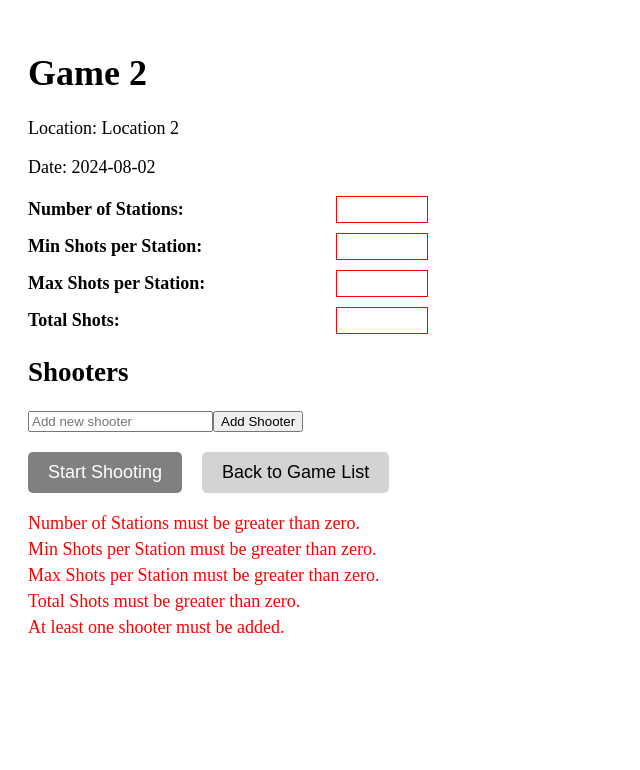
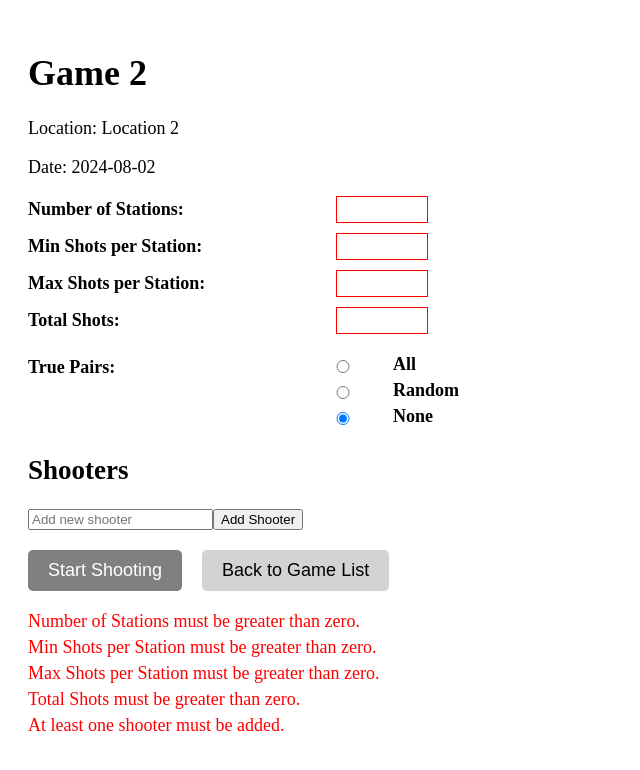
Before and after one commit to flatline620/shot-tracker, a React (Create React App) app: page /game/1 in a window 1280 px wide. Shown: the top 770 px of the page, without its empty margins (0-640 px from the left). Built offline with nearby package versions, Linux system fonts and the light colour scheme.

Commit message:
Added TP selection

```diff
--- a/src/components/game/GameDetails.js
+++ b/src/components/game/GameDetails.js
@@ -3,12 +3,13 @@ import { useParams, useNavigate } from 'react-router-dom';
 import './css/GameDetails.css'; // Ensure the correct path to the CSS file
 
 // Function to distribute shots
-const distributeShots = (numStations, minShotsPerStation, maxShotsPerStation, totalShots) => {
+const distributeShots = (numStations, minShotsPerStation, maxShotsPerStation, totalShots, truePairsOption) => {
     if (numStations <= 0 || minShotsPerStation < 0 || maxShotsPerStation < minShotsPerStation ||
         totalShots < numStations * minShotsPerStation || totalShots > numStations * maxShotsPerStation) {
         throw new Error("Invalid parameters.");
     }
 
+    // Custom logic based on truePairsOption
     const shots = Array(numStations).fill(minShotsPerStation);
     totalShots -= numStations * minShotsPerStation;
 
@@ -24,6 +25,12 @@ const distributeShots = (numStations, minShotsPerStation, maxShotsPerStation, to
             shots[stationIndex] += increase;
             totalShots -= increase;
         }
+    }
+
+    if (truePairsOption === 'Random') {
+        // Add logic for random pairs
+    } else if (truePairsOption === 'All') {
+        // Add logic for all pairs
     }
 
     return shots;
@@ -43,9 +50,11 @@ const GameDetails = ({ games, onUpdateGame }) => {
     const [shooters, setShooters] = useState(game.shooters || []);
     const [newShooter, setNewShooter] = useState('');
 
-    // State for station naming
     const [stationNames, setStationNames] = useState(Array(game.numStations || 1).fill(''));
     const [isNamingStations, setIsNamingStations] = useState(false);
+
+    // State for True Pairs radio button
+    const [truePairsOption, setTruePairsOption] = useState('None');
 
     useEffect(() => {
         setNumStations(game.numStations || '');
@@ -54,6 +63,7 @@ const GameDetails = ({ games, onUpdateGame }) => {
         setTotalShots(game.totalShots || '');
         setShooters(game.shooters || []);
         setStationNames(Array(game.numStations || 1).fill('')); // Reset station names
+        setTruePairsOption(game.truePairsOption || 'None'); // Default to None
     }, [game]);
 
     // Function to validate form fields
@@ -74,7 +84,8 @@ const GameDetails = ({ games, onUpdateGame }) => {
                 parseInt(numStations, 10),
                 parseInt(minShots, 10),
                 parseInt(maxShots, 10),
-                parseInt(totalShots, 10)
+                parseInt(totalShots, 10),
+                truePairsOption // Pass the True Pairs option
             );
 
             const updatedGame = {
@@ -85,6 +96,7 @@ const GameDetails = ({ games, onUpdateGame }) => {
                 totalShots: parseInt(totalShots, 10),
                 shooters,
                 stationNames,
+                truePairsOption, // Add the True Pairs option to the game state
                 shotsDistribution // Add the shot distribution to the game state
             };
             onUpdateGame(index, updatedGame);
@@ -106,7 +118,8 @@ const GameDetails = ({ games, onUpdateGame }) => {
             maxShots: parseInt(maxShots, 10),
             totalShots: parseInt(totalShots, 10),
             shooters,
-            stationNames
+            stationNames,
+            truePairsOption // Add the True Pairs option to the game state
         };
         onUpdateGame(index, updatedGame);
         navigate('/scoreboard', { state: { game: updatedGame } });
@@ -187,6 +200,47 @@ const GameDetails = ({ games, onUpdateGame }) => {
                                 required
                             />
                         </div>
+
+                        <div className="form-row">
+                          <div className="true-pairs-container">
+                            <label className="true-pairs-label">True Pairs:</label>
+                            <div className="radio-group">
+                                <div className="radio-item">
+                                    <input
+                                        type="radio"
+                                        id="truePairsAll"
+                                        name="truePairs"
+                                        value="All"
+                                        checked={truePairsOption === 'All'}
+                                        onChange={(e) => setTruePairsOption(e.target.value)}
+                                    />
+                                    <label htmlFor="truePairsAll">All</label>
+                                </div>
+                                <div className="radio-item">
+                                    <input
+                                        type="radio"
+                                        id="truePairsRandom"
+                                        name="truePairs"
+                                        value="Random"
+                                        checked={truePairsOption === 'Random'}
+                                        onChange={(e) => setTruePairsOption(e.target.value)}
+                                    />
+                                    <label htmlFor="truePairsRandom">Random</label>
+                                </div>
+                                <div className="radio-item">
+                                    <input
+                                        type="radio"
+                                        id="truePairsNone"
+                                        name="truePairs"
+                                        value="None"
+                                        checked={truePairsOption === 'None'}
+                                        onChange={(e) => setTruePairsOption(e.target.value)}
+                                    />
+                                    <label htmlFor="truePairsNone">None</label>
+                                </div>
+                            </div>
+                        </div>
+                      </div>
                     </form>
 
                     <div className="shooters-section">
--- a/src/components/game/css/GameDetails.css
+++ b/src/components/game/css/GameDetails.css
@@ -102,3 +102,46 @@
 .confirm-button:hover {
   background-color: #45a049; /* Darker green */
 }
+
+/* Container for the True Pairs section */
+.true-pairs-container {
+  display: flex;
+  align-items: flex-start; /* Align items at the start (top) */
+  gap: 15px; /* Space between label and radio group */
+  margin-top: 10px; /* Space above the True Pairs section */
+}
+
+/* Style for the label */
+.true-pairs-label {
+  margin: 0; /* Remove default margin */
+  line-height: 1.5; /* Adjust line height for vertical alignment */
+  flex-shrink: 0; /* Prevent label from shrinking */
+  width: 150px; /* Ensure label has enough width for alignment */
+  /* Adjust positioning to align with the form inputs */
+  padding-left: 0px; /* Adjust this value to move the radio buttons to the right */
+}
+
+/* Container for the radio options */
+.radio-group {
+  display: flex;
+  flex-direction: column;
+}
+
+/* Individual radio option items */
+.radio-item {
+  display: flex;
+  align-items: center; /* Align radio button and label vertically */
+  margin-bottom: 5px; /* Space between radio items */
+  /* Adjust margin to align with the form inputs */
+  padding-left: 105px; /* Align with the padding-left of .true-pairs-label */
+}
+
+/* Style for the radio button */
+.radio-item input[type="radio"] {
+  margin-right: 10px; /* Space between radio button and label */
+}
+
+/* Style for the radio label */
+.radio-item label {
+  margin: 0; /* Remove default margin */
+}
```
